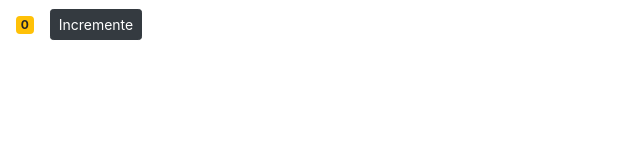
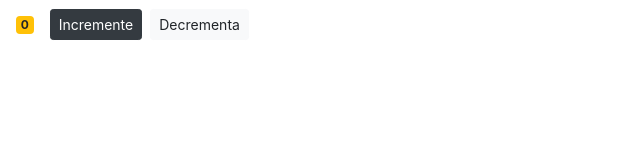
Before and after one commit to Nino-Chimento/prova-react, a React (Create React App) app: page / in a window 1280 px wide. Shown: the top 160 px of the page, without its empty margins (0-640 px from the left). Built offline with nearby package versions, Linux system fonts and the light colour scheme.

Commit message:
decremento valore

```diff
--- a/src/components/counter.jsx
+++ b/src/components/counter.jsx
@@ -12,12 +12,17 @@ class Counter  extends Component {
             this.setState( { count : this.state.count + 1});
     };
 
+    setDecremente = ()=> {
+        this.setState( { count : this.state.count - 1});
+    }
+
     render() {
         let classesBtn = this.methodClassBtn();
         return (<React.Fragment>
 
                  <span className={this.methodClassBtn()}>{this.state.count}</span>
                  <button onClick = {this.setIncremente} className ="btn btn-sm btn-dark">Incremente</button>
+                 <button onClick={this.setDecremente} className = " btn btn-sm btn-light m-2">Decrementa</button>
                </React.Fragment>
                );
     }
```
